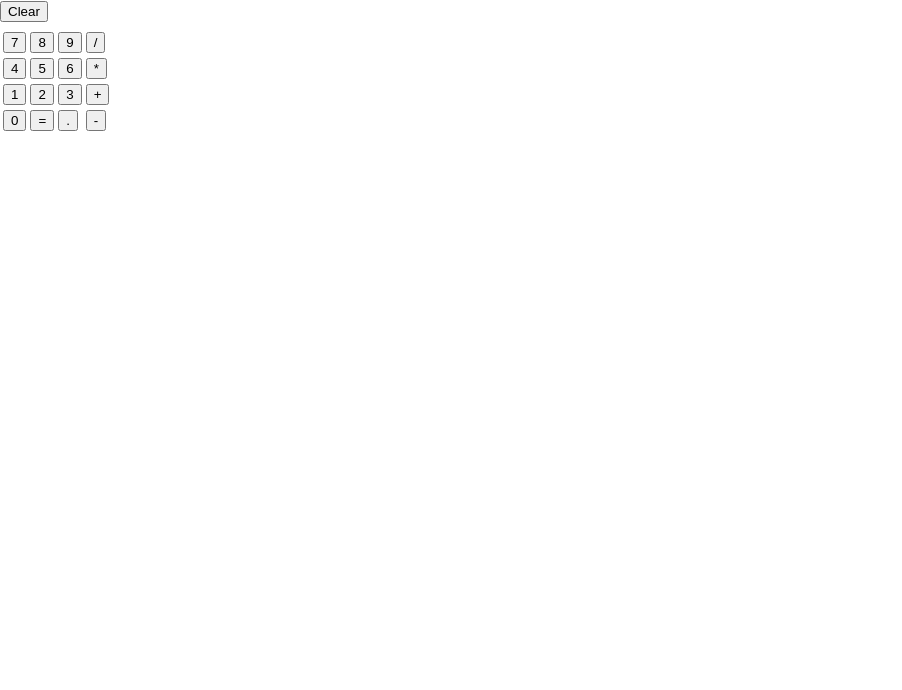
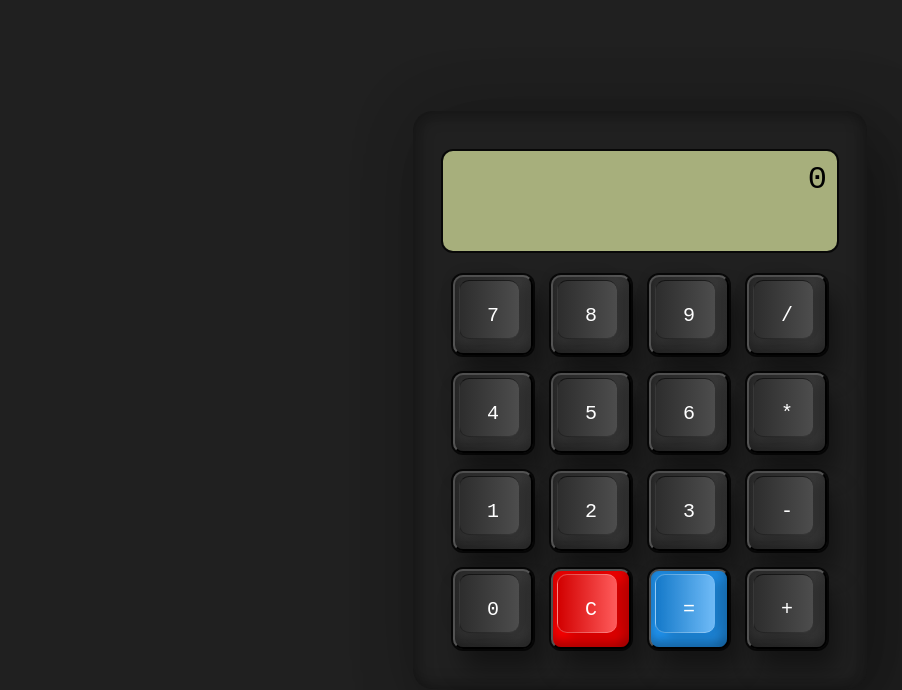
Before and after one commit to MpVrooyeN/calculator, a React (Create React App) app: page / in a window 1280 px wide. Shown: the top 690 px of the page, without its empty margins (0-902 px from the left). Built offline with nearby package versions, Linux system fonts and the light colour scheme.

Commit message:
Finished and cleaned calculator

```diff
--- a/public/index.html
+++ b/public/index.html
@@ -3,25 +3,13 @@
 
 <head>
   <meta charset="utf-8" />
-  <link rel="icon" href="%PUBLIC_URL%/favicon.ico" />
-  <meta name="viewport" content="width=device-width, initial-scale=1" />
-  <meta name="theme-color" content="#000000" />
-  <meta name="description" content="Web site created using create-react-app" />
-  <link rel="apple-touch-icon" href="%PUBLIC_URL%/logo192.png" />
+  <link rel="icon" href="%PUBLIC_URL%/icon.png" />
+  <link rel="apple-touch-icon" href="%PUBLIC_URL%/icon.png" />
   <!--
       manifest.json provides metadata used when your web app is installed on a
       user's mobile device or desktop. See https://developers.google.com/web/fundamentals/web-app-manifest/
     -->
   <link rel="manifest" href="%PUBLIC_URL%/manifest.json" />
-  <!--
-      Notice the use of %PUBLIC_URL% in the tags above.
-      It will be replaced with the URL of the `public` folder during the build.
-      Only files inside the `public` folder can be referenced from the HTML.
-
-      Unlike "/favicon.ico" or "favicon.ico", "%PUBLIC_URL%/favicon.ico" will
-      work correctly both with client-side routing and a non-root public URL.
-      Learn how to configure a non-root public URL by running `npm run build`.
-    -->
   <title>Calculator</title>
 </head>
 
--- a/src/Table/Table.js
+++ b/src/Table/Table.js
@@ -1,6 +1,6 @@
 import { useMemo } from "react";
 import { useTable } from "react-table";
-
+import './TableStyle.css'
 const tableData = [
 	{
 		first: 7,
@@ -20,21 +20,20 @@ const tableData = [
 		first: 1,
 		second: 2,
 		third: 3,
-		fourth: '+'
+		fourth: '-'
 
 	},
 	{
 		first: 0,
-		second: '=',
-		third: '.',
-		fourth: '-'
+		second: 'C',
+		third: '=',
+		fourth: '+'
 
 	}
 ]
 
 export const Table = () => {
 	const data = tableData;
-	let answerValue = 0
 	const columns = useMemo(() => [{
 		Header: 'Header',
 		hideHeader: false,
@@ -58,79 +57,79 @@ export const Table = () => {
 		]
 	}], []);
 	const { getTableProps, getTableBodyProps, headerGroups, rows, prepareRow } = useTable({ columns, data });
-
-	let operatorClicked = false
-	let history = false
+	let answerValue = 0
+	let secondValue = 0
 	let setOperator = null
-	let secondValue = 0
-	const answerText = document.getElementById('answerText');
+	const numbers = [0, 1, 2, 3, 4, 5, 6, 7, 8, 9, 0]
+	const operators = ['/', '*', '-', '+']
+	const answerText = document.getElementById('answerText')
+	let calculated = false
 	function clear() {
 		answerValue = 0
 		secondValue = 0
-		operatorClicked = false
-		history = false
+		setOperator = null
+		calculated = false
 		answerText.innerHTML = answerValue
+		console.log("cleared")
 	}
+
+	function calculateOperation() {
+		switch (setOperator) {
+			case '/':
+				answerValue = answerValue / secondValue;
+				break;
+			case '*':
+				answerValue = answerValue * secondValue;
+				break;
+			case '-':
+				answerValue = answerValue - secondValue;
+				break;
+			case '+':
+				answerValue = answerValue + secondValue;
+				break;
+
+			default:
+				break;
+		}
+	}
+
 	function calculate(cellValue) {
-		const operators = ['/', '*', '-', '+']
-		const numbers = [1, 2, 3, 4, 5, 6, 7, 8, 9, 0]
-		console.log("Pushed: " + cellValue)
-		console.log('Answer= ' + answerValue)
-		console.log('Second: ' + secondValue)
 		if (numbers.includes(cellValue)) {
-			if (history) {
-				clear()
+			if (calculated) {
+				answerValue = 0
+				secondValue = 0
+				calculated = false
+			}
+			if (setOperator) {
+				secondValue = secondValue * 10 + cellValue
+				console.log("second: " + secondValue)
 			} else {
-				if (!operatorClicked) {
-					answerValue = (10 * answerValue) + cellValue
-				} else {
-					secondValue = (10 * secondValue) + cellValue
-				}
+				answerValue = answerValue * 10 + cellValue
+				console.log("answer: " + answerValue)
 			}
+
 		} else if (operators.includes(cellValue)) {
-			history = false
-			operatorClicked = true
-			if (secondValue !== 0) {
+			if (!calculated) {
 				calculateOperation()
 			}
+			calculated = false
 			setOperator = cellValue
+			secondValue = 0
+			console.log('pressed operator: ' + cellValue)
+		} else if (cellValue === '=') {
+			calculateOperation()
+			calculated = true
+			console.log("pressed equals")
+		} else if (cellValue === 'C') {
+			clear()
+		}
 
-		} else if (cellValue === '=') {
-			history = true
-			calculateOperation()
-			answerText.innerHTML = answerValue
-			setOperator = null
-			operatorClicked = false
-		}
-		function calculateOperation() {
-			switch (setOperator) {
-				case '+':
-					answerValue = answerValue + secondValue
-					break;
-
-				case '-':
-					answerValue = answerValue - secondValue
-					break;
-
-				case '*':
-					answerValue = answerValue * secondValue
-					break;
-
-				case '/':
-					answerValue = answerValue / secondValue
-					break;
-
-				default:
-					break;
-			}
-		}
 		answerText.innerHTML = answerValue
 	}
 
-	return (<>
-		<span id="answerText"></span>
-		<button onClick={() => { clear() }}>Clear</button>
-		<table {...getTableProps}>
+	return (<div className="container">
+		<p id="answerText" className="value">0</p>
+		<table {...getTableProps} className="calculator">
 			<thead>
 				{headerGroups.map((headerGroup) => (
 					<tr {...headerGroup.getHeaderGroupProps()}>
@@ -139,11 +138,9 @@ export const Table = () => {
 								<th {...column.getHeaderProps()}>
 									{column.render('Header')}
 								</th>);
-						}
-						)}
+						})}
 					</tr>
-				))
-				}
+				))}
 			</thead>
 			<tbody {...getTableBodyProps()}>
 				{rows.map((row) => {
@@ -151,12 +148,18 @@ export const Table = () => {
 					return (
 						<tr {...row.getRowProps()}>
 							{row.cells.map((cell) => {
-
 								return (
-									<td {...cell.getCellProps()}><button onClick={() => { calculate(cell.value) }}>{cell.render('Cell')}</button></td>)
-							})}</tr>)
+									<td  {...cell.getCellProps()}>
+										<button className={cell.column.id + '-' + cell.row.id} onClick={() => { calculate(cell.value) }}>
+											<i>{cell.render('Cell')}</i>
+										</button>
+									</td>)
+							})}
+						</tr>
+					)
 				})}
 			</tbody>
-		</table></>
+		</table>
+	</div>
 	);
 }
--- /dev/null
+++ b/src/Table/TableStyle.css
@@ -0,0 +1,110 @@
+* {
+  margin: 0;
+  padding: 0;
+  box-sizing: border-box;
+  font-family: "Courier New", Courier, monospace;
+}
+
+body {
+  display: flex;
+  height: 100vh;
+  align-items: center;
+  justify-content: center;
+  background-color: #202020;
+}
+
+.container {
+  position: relative;
+  min-width: 300px;
+  min-height: 400px;
+  padding: 40px 30px 30px;
+  border-radius: 20px;
+  box-shadow: 25px 25px 75px rgba(0, 0, 0, 0.25),
+    10px 10px 70px rgba(0, 0, 0, 0.25), inset -5px -5px 15px rgba(0, 0, 0, 0.25),
+    inset 5px 5px 15px rgba(0, 0, 0, 0.25);
+}
+
+.container button {
+  color: #fff;
+  position: relative;
+  width: 80px;
+  place-items: center;
+  margin: 8px;
+  height: 80px;
+  background: linear-gradient(90deg, #2f2f2f, #3f3f3f);
+  box-shadow: inset -8px 0 8px rgba(0, 0, 0, 0.15),
+    inset 0 -8px 8px rgba(0, 0, 0, 0.25), 0 0 0 2px rgba(0, 0, 0, 0.75),
+    10px 20px 25px rgba(0, 0, 0, 0.4);
+  user-select: none;
+  cursor: pointer;
+  font-weight: 400;
+  border-radius: 10px;
+}
+
+.calculator td:active {
+  filter: brightness(1.5);
+}
+
+.calculator button::before {
+  content: "";
+  position: absolute;
+  top: 3px;
+  left: 4px;
+  bottom: 14px;
+  right: 12px;
+  border-radius: 10px;
+  background: linear-gradient(90deg, #2d2d2d, #4d4d4d);
+  box-shadow: -5px -5px 15px rgba(0, 0, 0, 0.1),
+    10px 5px 10px rgba(0, 0, 0, 0.15);
+  border-left: 1px solid #0004;
+  border-bottom: 1px solid #0004;
+  border-top: 1px solid #0009;
+}
+
+.calculator button i {
+  position: relative;
+  font-style: normal;
+  font-size: 1.5em;
+  text-transform: uppercase;
+}
+
+.calculator {
+  position: relative;
+}
+
+.value {
+  height: 100px;
+  width: 100%;
+  left: 10px;
+  border: none;
+  outline: none;
+  background-color: #a7af7c;
+  margin-bottom: 10px;
+  border-radius: 10px;
+  box-shadow: 0 0 0 2px rgba(0, 0, 0, 0.75);
+  text-align: right;
+  padding: 10px;
+  font-size: 2em;
+}
+
+.calculator .second-3 {
+  background: #f00;
+}
+
+.calculator .second-3::before {
+  background: linear-gradient(90deg, #d20000, #ffffff5c);
+  border-left: 1px solid #fff4;
+  border-bottom: 1px solid #fff4;
+  border-top: 1px solid #fff4;
+}
+
+.calculator .third-3 {
+  background: #2196f3;
+}
+
+.calculator .third-3::before {
+  background: linear-gradient(90deg, #1479c9, #ffffff5c);
+  border-left: 1px solid #fff4;
+  border-bottom: 1px solid #fff4;
+  border-top: 1px solid #fff4;
+}
```
Also changed, not shown: src/App.js (+1 -7 lines), public/icon.png (added), public/manifest.json.
